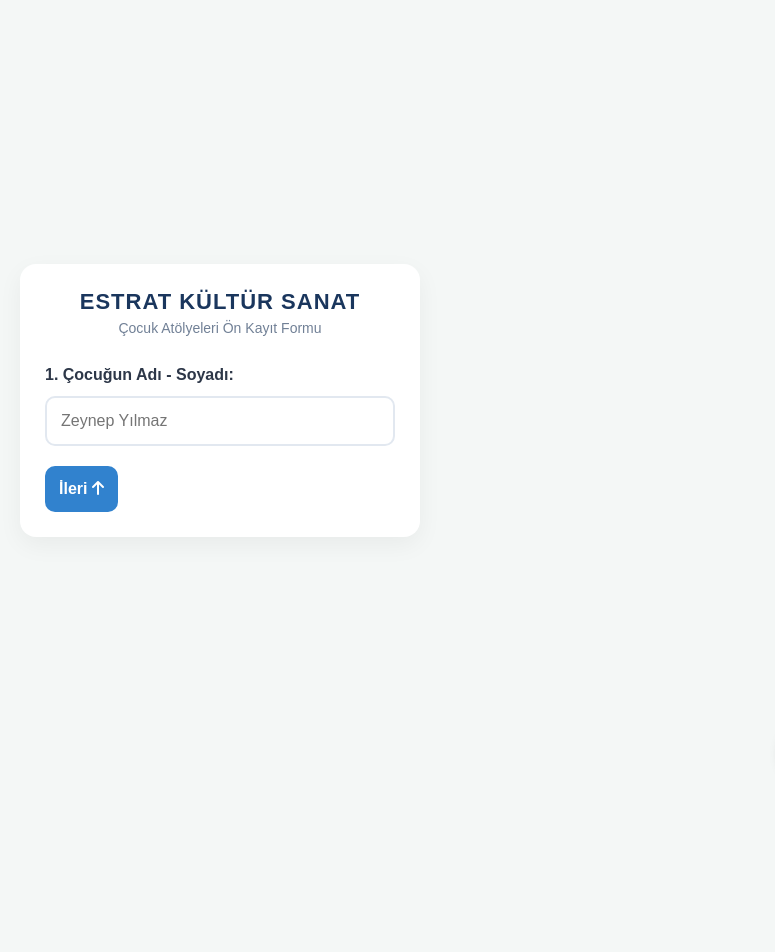
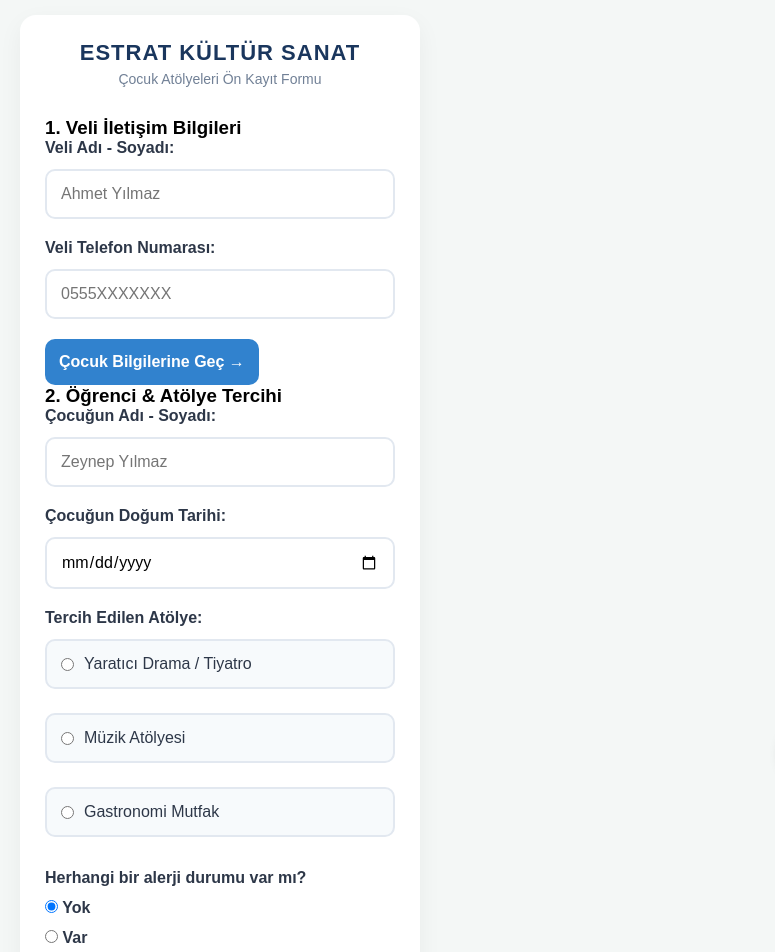
Before and after one commit to gbayir68/estrat-form, a plain HTML site: page index.html in a window 1280 px wide. Shown: the top 952 px of the page, 420-1195 px from the left. Before the commit the page ends 800 px from the top, so only its background shows below. Drawn offline with Linux system fonts and the light colour scheme.

Commit message:
Refactor form structure and update IDs

```diff
--- a/index.html
+++ b/index.html
@@ -5,31 +5,39 @@
     <meta name="viewport" content="width=device-width, initial-scale=1.0">
     <title>Estrat Kültür Sanat - Ön Kayıt Formu</title>
     <link rel="stylesheet" href="style.css">
-    <!-- FontAwesome (Sağ alttaki WhatsApp amblemi için) -->
     <link rel="stylesheet" href="https://cdnjs.cloudflare.com/ajax/libs/font-awesome/6.0.0/css/all.min.css">
 </head>
 <body>
 
-    <!-- Form Konteyneri -->
     <div class="form-container">
         <div class="logo-area">
             <h2>ESTRAT KÜLTÜR SANAT</h2>
             <p>Çocuk Atölyeleri Ön Kayıt Formu</p>
         </div>
 
-        <form id="gitUpForm">
-            <!-- ASAMALI KATMANLAR (GİT-UP) -->
+        <form id="estratForm">
 
-            <!-- Aşama 1: İsim -->
-            <div class="form-step active" id="step1">
-                <label for="childName">1. Çocuğun Adı - Soyadı:</label>
-                <input type="text" id="childName" placeholder="Zeynep Yılmaz" required>
-                <button type="button" class="next-btn" onclick="nextStep(1, 2)">İleri <i class="fas fa-arrow-up"></i></button>
+            <!-- SANA ÖZEL SÜREÇ - 1. SAYFA: VELİ BİLGİLERİ -->
+            <div class="form-page active" id="page1">
+                <h3 class="page-title">1. Veli İletişim Bilgileri</h3>
+
+                <label for="parentName">Veli Adı - Soyadı:</label>
+                <input type="text" id="parentName" placeholder="Ahmet Yılmaz" required>
+
+                <label for="parentPhone">Veli Telefon Numarası:</label>
+                <input type="tel" id="parentPhone" placeholder="0555XXXXXXX" pattern="[0-9]{11}" required>
+
+                <button type="button" class="next-btn" onclick="goToPage(2)">Çocuk Bilgilerine Geç →</button>
             </div>
 
-            <!-- Aşama 2: Doğum Tarihi ve Otomatik Yaş -->
-            <div class="form-step" id="step2">
-                <label for="birthDate">2. Çocuğun Doğum Tarihi:</label>
+            <!-- 2. SAYFA: ÇOCUK & ATÖLYE BİLGİLERİ -->
+            <div class="form-page" id="page2">
+                <h3 class="page-title">2. Öğrenci & Atölye Tercihi</h3>
+
+                <label for="childName">Çocuğun Adı - Soyadı:</label>
+                <input type="text" id="childName" placeholder="Zeynep Yılmaz" required>
+
+                <label for="birthDate">Çocuğun Doğum Tarihi:</label>
                 <input type="date" id="birthDate" onchange="calculateAge()" required>
 
                 <div class="calculated-age-box" id="ageBox" style="display:none;">
@@ -37,15 +45,7 @@
                     <strong id="ageResult">--</strong>
                 </div>
 
-                <div class="btn-group">
-                    <button type="button" class="prev-btn" onclick="prevStep(2, 1)">Geri</button>
-                    <button type="button" class="next-btn" onclick="nextStep(2, 3)">İleri <i class="fas fa-arrow-up"></i></button>
-                </div>
-            </div>
-
-            <!-- Aşama 3: Atölye Seçimi -->
-            <div class="form-step" id="step3">
-                <label>3. Tercih Edilen Atölye:</label>
+                <label>Tercih Edilen Atölye:</label>
                 <div class="radio-group">
                     <label class="radio-option">
                         <input type="radio" name="workshop" value="Yaratıcı Drama" required>
@@ -60,16 +60,12 @@
                         <span>Gastronomi Mutfak</span>
                     </label>
                 </div>
-                <div class="btn-group">
-                    <button type="button" class="prev-btn" onclick="prevStep(3, 2)">Geri</button>
-                    <button type="button" class="next-btn" onclick="nextStep(3, 4)">İleri <i class="fas fa-arrow-up"></i></button>
+
+                <label>Herhangi bir alerji durumu var mı?</label>
+                <div class="radio-group-row">
+                    <label class="radio-inline"><input type="radio" name="allergy" value="Yok" checked> Yok</label>
+                    <label class="radio-inline"><input type="radio" name="allergy" value="Var"> Var</label>
                 </div>
-            </div>
-
-            <!-- Aşama 4: Veli İletişim & Onay & Bitiş -->
-            <div class="form-step" id="step4">
-                <label for="parentPhone">4. Veli Telefon Numarası:</label>
-                <input type="tel" id="parentPhone" placeholder="0555XXXXXXX" pattern="[0-9]{11}" required>
 
                 <label class="checkbox-option">
                     <input type="checkbox" id="kvkkCheck" required>
@@ -77,14 +73,14 @@
                 </label>
 
                 <div class="btn-group">
-                    <button type="button" class="prev-btn" onclick="prevStep(4, 3)">Geri</button>
-                    <button type="submit" class="submit-btn">Başvuruyu Tamamla <i class="fas fa-check"></i></button>
+                    <button type="button" class="prev-btn" onclick="goToPage(1)">← Geri</button>
+                    <button type="submit" class="submit-btn">Başvuruyu Tamamla <i class="fab fa-whatsapp"></i></button>
                 </div>
             </div>
         </form>
     </div>
 
-    <!-- Sabit Can Simidi: WhatsApp İletişim Butonu -->
+    <!-- Sabit WhatsApp İletişim Butonu -->
     <a href="https://wa.me/905XXXXXXXXX?text=Merhaba,%20Estrat%20Kültür%20Sanat%20eğitimleri%20hakkında%20bilgi%20almak%20istiyorum." class="fixed-whatsapp" target="_blank">
         <i class="fab fa-whatsapp"></i>
     </a>
```
